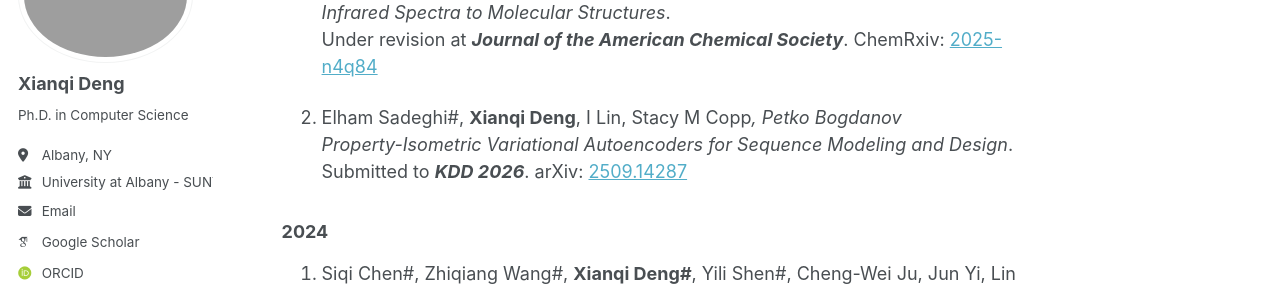
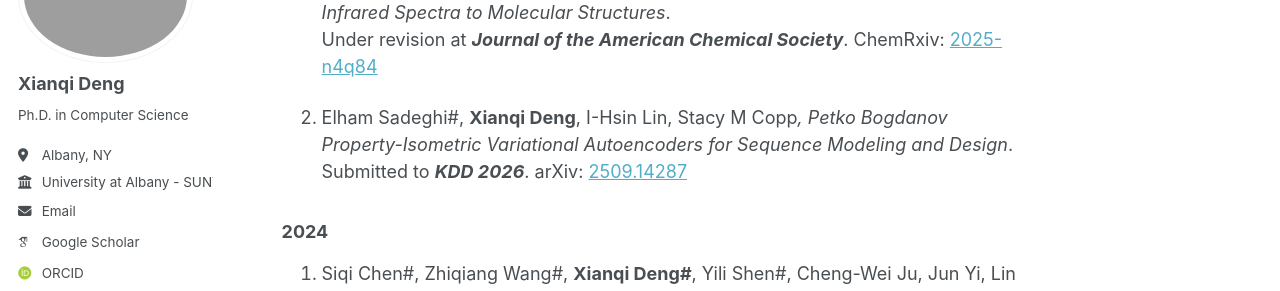
Before and after one commit to DengXianqi/dengxianqi.github.io, a Jekyll site: the page built from _pages/about.md, in a window 1280 px wide and 900 px high, scrolled down 608 px. Shown: the part 170-461 px from the top of the window. Built offline with Jekyll 4.4.1, drawn with Linux system fonts in a browser that asks for light colours; some web fonts are replaced; a script that is not in the unit is left out.

Commit message:
Fix typo in author name on about page

```diff
--- a/_pages/about.md
+++ b/_pages/about.md
@@ -27,7 +27,7 @@ Publications
    *Revolutionizing Spectroscopic Analysis Using Sequence-to-Sequence Models I: From Infrared Spectra to Molecular Structures*.
    Under revision at ***Journal of the American Chemical Society***. ChemRxiv: [2025-n4q84](https://chemrxiv.org/engage/chemrxiv/article-details/67f601ef81d2151a029f5a2e)
 
-3. Elham Sadeghi#, **Xianqi Deng**, I Lin, Stacy M Copp*, Petko Bogdanov* <br>
+3. Elham Sadeghi#, **Xianqi Deng**, I-Hsin Lin, Stacy M Copp*, Petko Bogdanov* <br>
    *Property-Isometric Variational Autoencoders for Sequence Modeling and Design*.
    Submitted to ***KDD 2026***. arXiv: [2509.14287](https://arxiv.org/abs/2509.14287)
 
```
